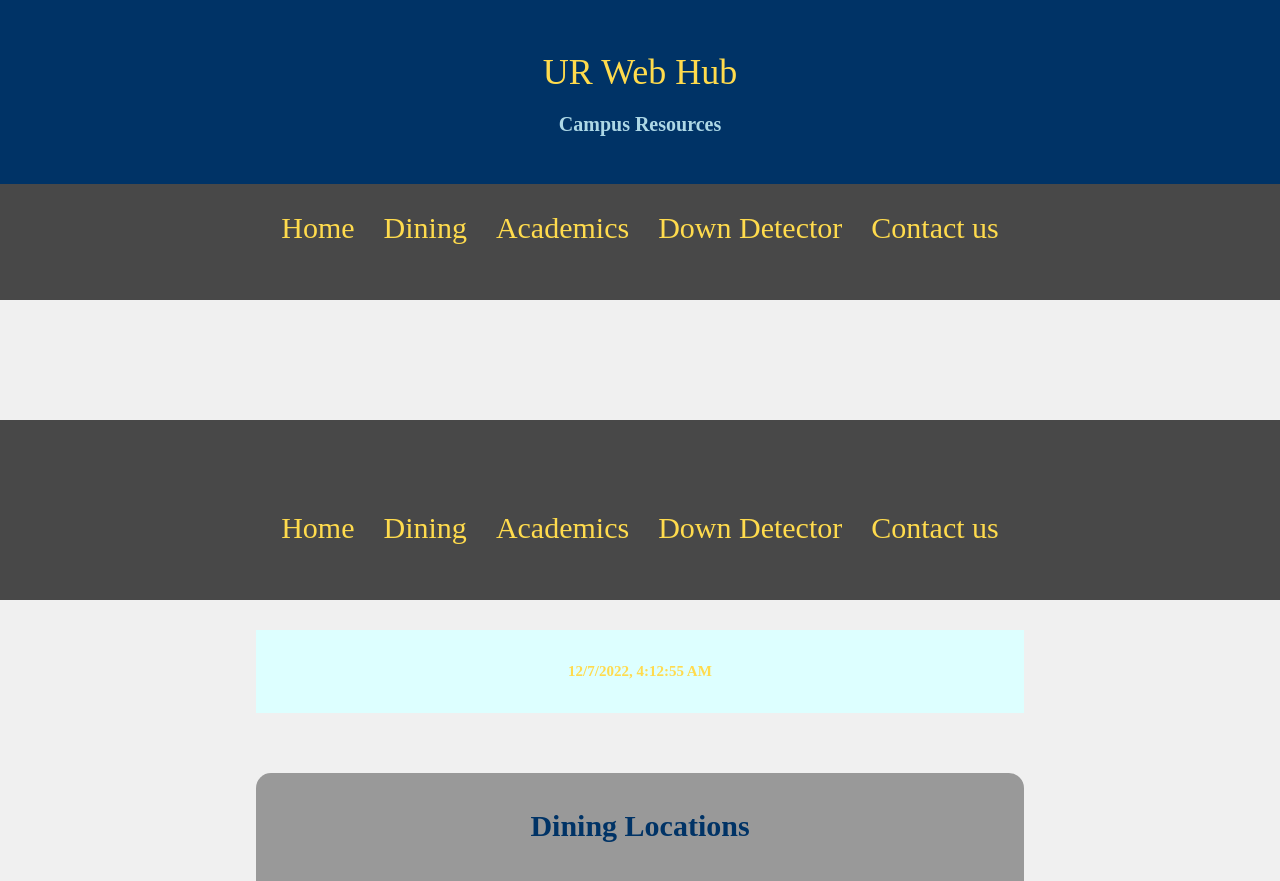
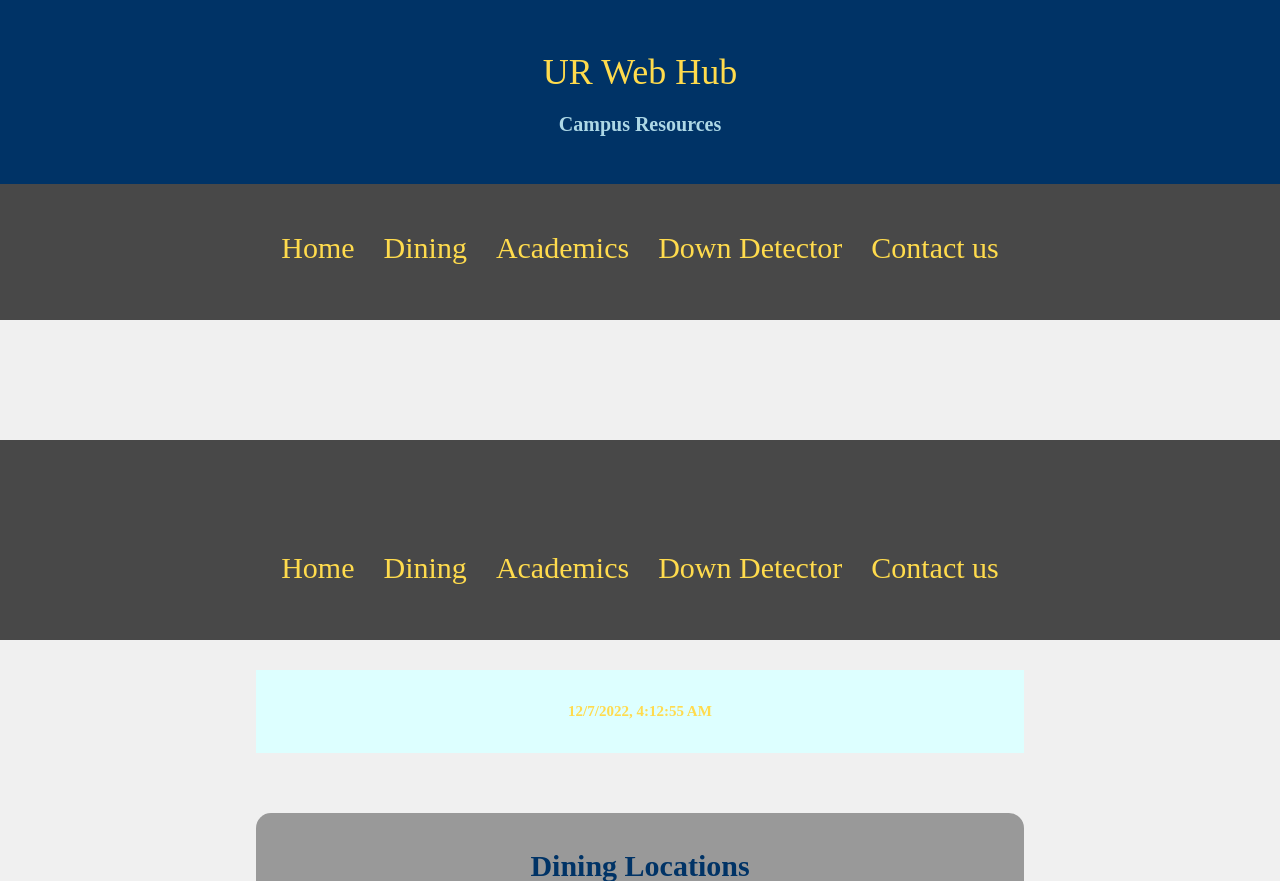
Before and after one commit to rachael2016/UR-Web-Hub, a Flask app: page /dining in a window 1280 px wide. Shown: the top 881 px of the page. Run offline with Flask 2, Linux system fonts and the light colour scheme; some libraries are stand-ins or nearby versions.

Commit message:
Update styles.css

```diff
--- a/static/styles.css
+++ b/static/styles.css
@@ -252,7 +252,7 @@ ul {
 	font-family: "Century Gothic";
 	font-size: 20px;
 	text-align: center;
-	padding-top: 1em;
+	padding-top: 2em;
 	padding-bottom: 1.5em;
 	padding-left: 0px;
 }
```
